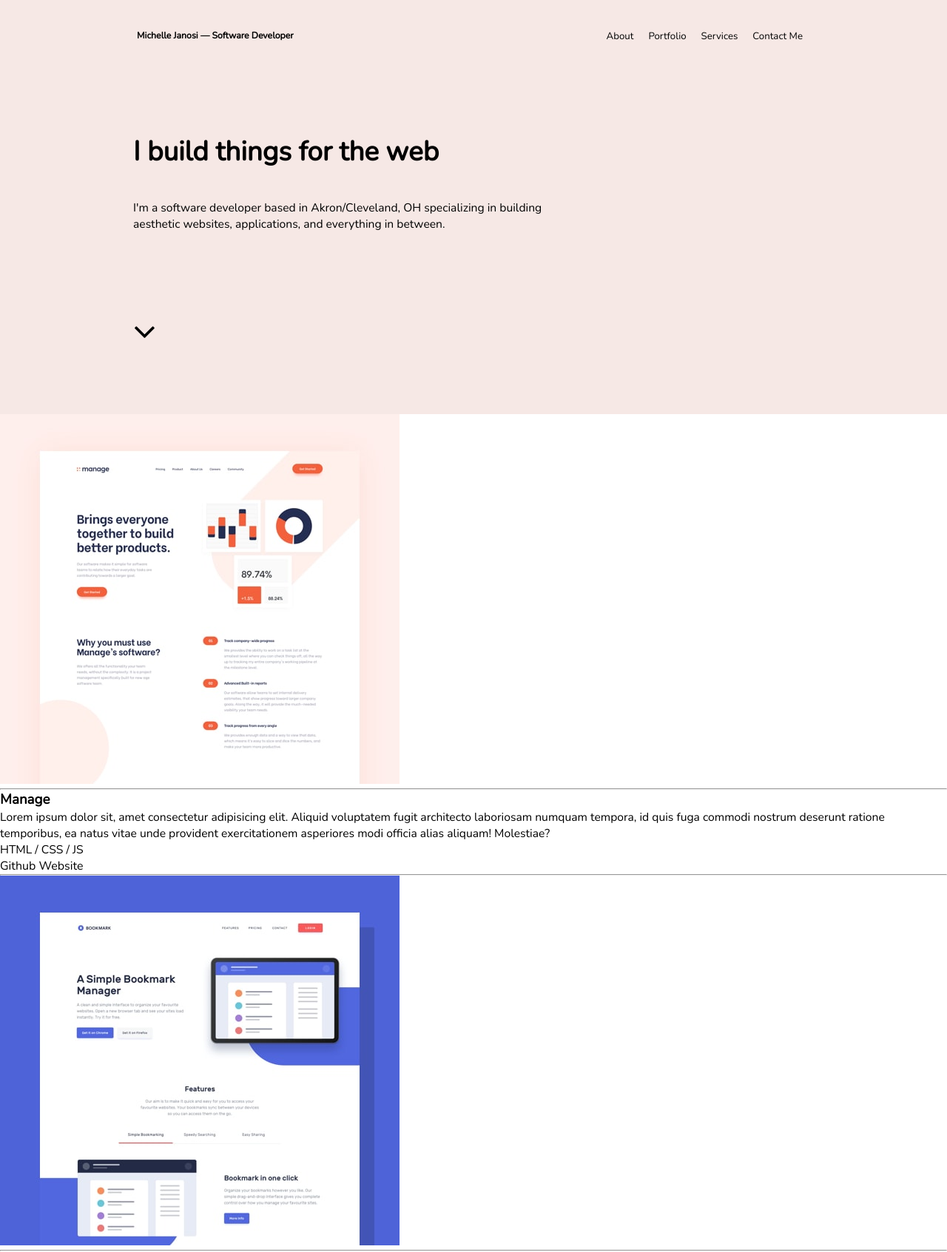
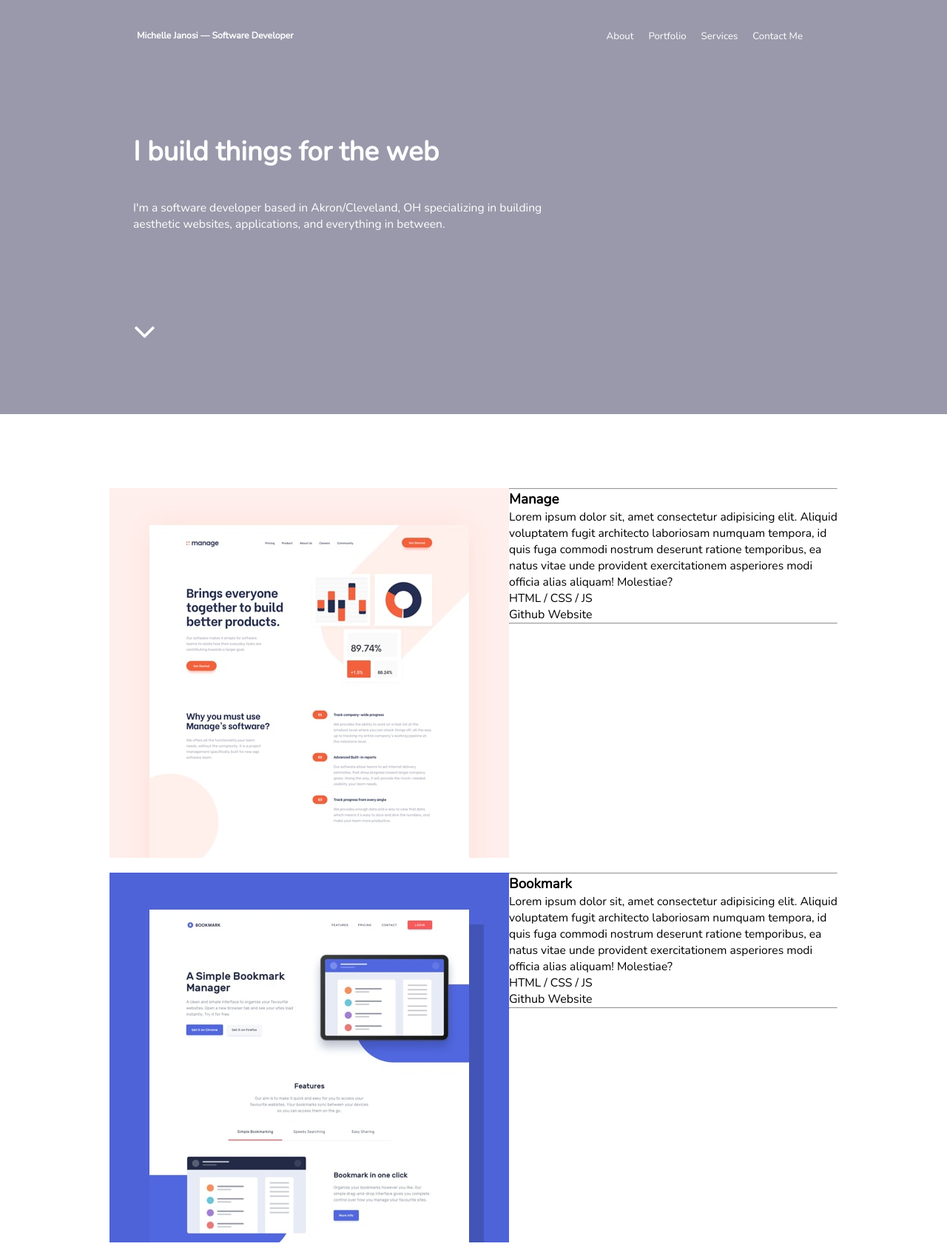
Before and after one commit to michellejanosi/portfolio-v2.0, a plain HTML site: page index.html in a window 1280 px wide. Shown: the top 1693 px of the page at 74% size. Drawn offline with nearby package versions, Linux system fonts and the light colour scheme.

Commit message:
Add portfolio responsiveness

```diff
--- a/index.html
+++ b/index.html
@@ -37,14 +37,12 @@
       </div>
       <i class="fa fa-angle-down"></i>
     </section>
-  </main>
 
   <!--portfolio section: title, description, tools used, screen, repo, & link to live-->
     <section id="portfolio">
-    <div class="project-manage">
-      <div class="img-container">
+      <div class="projects">
+        <div class="project">
           <img src="./img/image-portfolio-manage.jpg" alt="portfolio preview project-manage">
-      </div>
           <div class="description">
             <hr>
             <div class="desc-inner">
@@ -60,10 +58,8 @@
           </div>
         </div>
 
-    <div class="project-bookmark">
-      <div class="img-container">
+        <div class="project">
           <img src="./img/image-portfolio-bookmark.jpg" alt="portfolio preview project-bookmark">
-      </div>
           <div class="description">
             <hr>
             <div class="desc-inner">
@@ -79,10 +75,8 @@
           </div>
         </div>
 
-    <div class="project-insure">
-      <div class="img-container">
+        <div class="project">
           <img src="./img/image-portfolio-insure.jpg" alt="portfolio preview project-insure">
-      </div>
           <div class="description">
             <hr>
             <div class="desc-inner">
@@ -98,10 +92,8 @@
           </div>
         </div>
 
-    <div class="project-fylo">
-      <div class="img-container">
+        <div class="project">
           <img src="./img/image-portfolio-fylo.jpg" alt="portfolio preview project-fylo">
-      </div>
           <div class="description">
             <hr>
             <div class="desc-inner">
@@ -116,7 +108,9 @@
             <hr>
           </div>
         </div>
+      </div> <!-- end projects-->
     </section>
+  </main>
 
   <footer id="contact">
     <!--contact section: email, github, & linkedin-->
--- a/style.css
+++ b/style.css
@@ -33,7 +33,9 @@ a {
 header {
   position: fixed;
   width: 100%;
-  background-color: #f6e8e5;
+  /* background-color: #f6e8e5; */
+  /* background-color: #769381; */
+  background-color: #9A99AB;
   margin-bottom: 40px;
   padding: 20px 0;
   animation: 1s fadein 0.5s forwards;
@@ -54,6 +56,10 @@ header h2 {
   padding-top: 20px;
 }
 
+header h2 a {
+  color: #fff;
+}
+
 header nav {
   display: flex;
   justify-content: center;
@@ -72,18 +78,36 @@ header nav ul li {
 }
 
 header nav ul li a {
+  position: relative;
+  color: #fff;
   padding: 0 10px;
+}
+
+header nav ul li a:hover {
+  border-bottom: 1px solid #fff;
+  padding-bottom: 5px;
 }
 
 /* intro styles */
 .intro {
   padding: 30px 0;
   flex-direction: column;
-  background-color: #f6e8e5;
+  /* background-color: #f6e8e5; */
+  background-color: #9A99AB;
+  color: #fff;
 }
 
 .intro div {
+  opacity: 0;
   padding: 110px 60px;
+  animation: 1.25s slidefade 1s forwards;
+}
+
+@keyframes slidefade {
+  100% {
+    opacity: 1;
+    margin: 0;
+  }
 }
 
 .intro h1 {
@@ -96,10 +120,30 @@ header nav ul li a {
   padding-left: 60px;
 }
 
+/* portfolio section styles */
+.portfolio {
+  width: 100%;
+}
+
+.projects {
+  margin: 100px 0;
+}
+
+.project {
+  display: flex;
+  flex-direction: column;
+  flex: 1;
+  margin: 20px;
+}
+
+.image-container img {
+  border: 2px solid red;
+}
+
 /* footer styles */
 footer {
   position: relative;
-  background-color: #333;
+  background-color: #9A99AB;
   color: #fff;
 }
 
@@ -163,6 +207,15 @@ footer a {
     font-size: 0.98rem;
   }
 
+  #portfolio {
+    width: 80%;
+    margin: auto;
+  }
+
+  .project {
+    flex-direction: row;
+  }
+
   footer div {
     justify-content: space-between;
     align-items: center;
```
Lines whose indentation alone changed are shown as unchanged.
